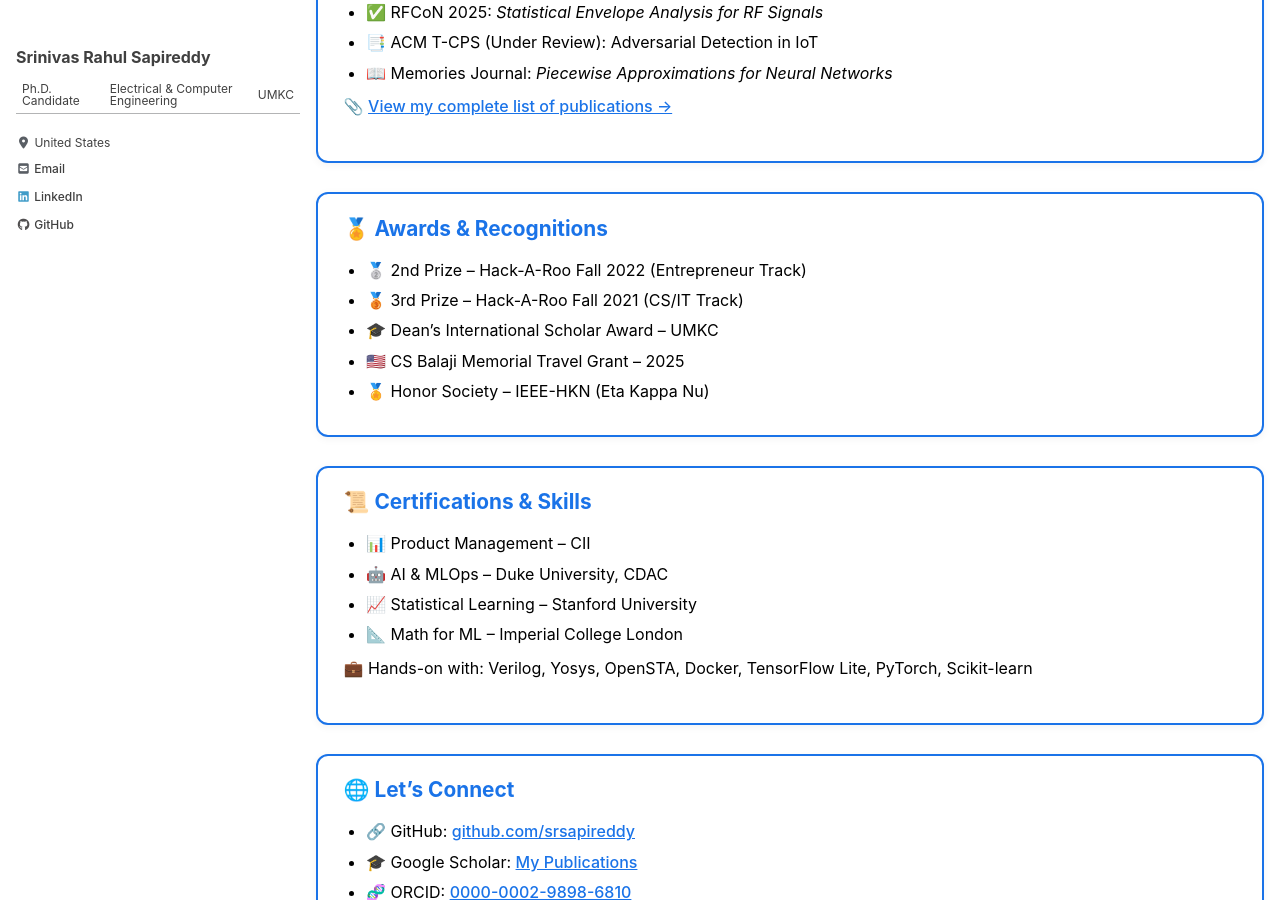
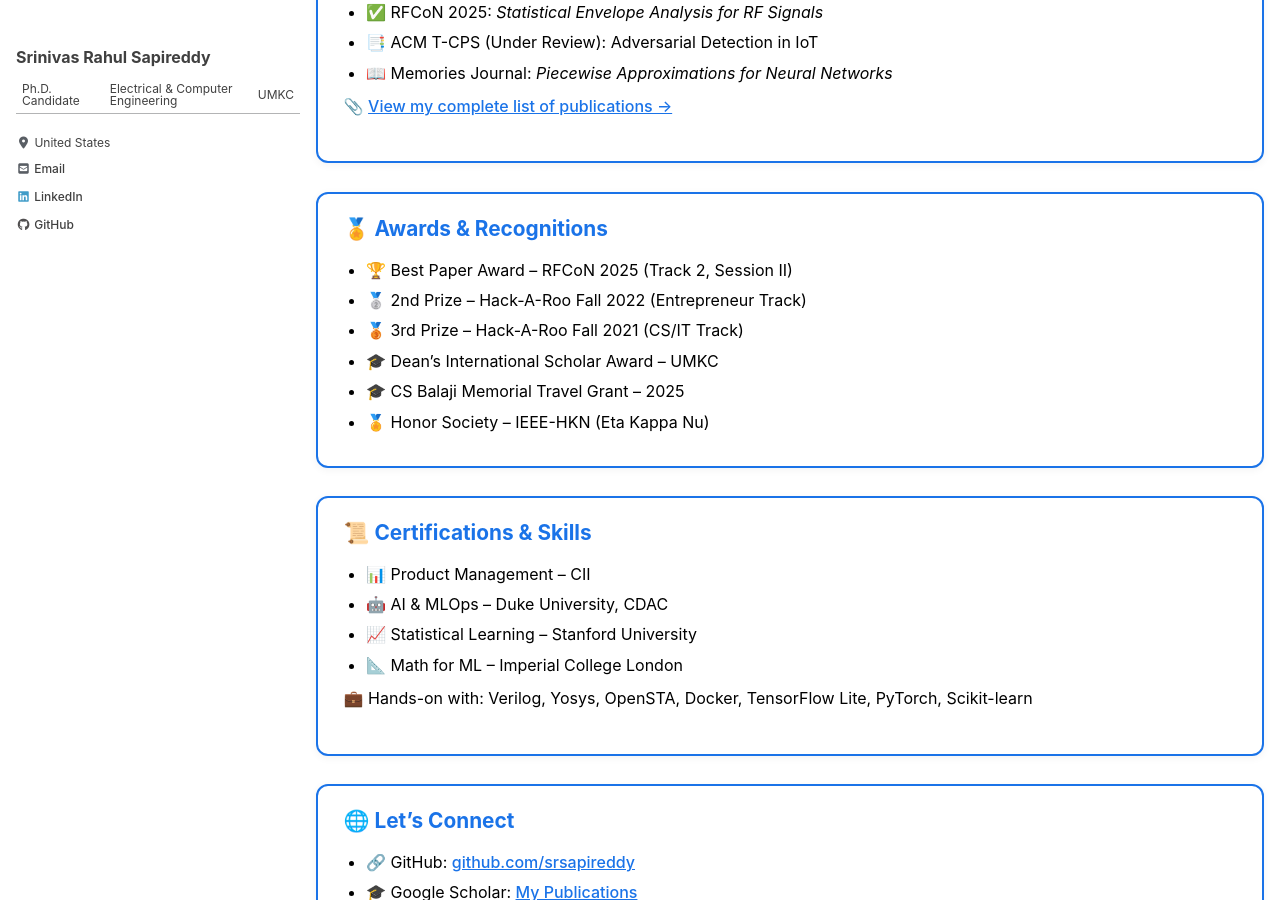
Before and after one commit to srsapireddy/srsapireddy.github.io, a Jekyll site: the page built from _pages/about.md, in a window 1280 px wide and 900 px high, scrolled down 777 px. Built offline with Jekyll 4.4.1, drawn with Linux system fonts in a browser that asks for light colours; cached includes are drawn as plain includes; nearby versions of some CDN libraries.

Commit message:
Update about.md

```diff
--- a/_pages/about.md
+++ b/_pages/about.md
@@ -94,10 +94,11 @@ Research Assistant at <strong>Missouri Institute of Defense and Energy</strong>
 <div class="about-section">
 <h3>🏅 Awards & Recognitions</h3>
 <ul>
+  <li>🏆 Best Paper Award – RFCoN 2025 (Track 2, Session II)</li>
   <li>🥈 2nd Prize – Hack-A-Roo Fall 2022 (Entrepreneur Track)</li>
   <li>🥉 3rd Prize – Hack-A-Roo Fall 2021 (CS/IT Track)</li>
   <li>🎓 Dean’s International Scholar Award – UMKC</li>
-  <li>🇺🇸 CS Balaji Memorial Travel Grant – 2025</li>
+  <li>🎓 CS Balaji Memorial Travel Grant – 2025</li>
   <li>🏅 Honor Society – IEEE-HKN (Eta Kappa Nu)</li>
 </ul>
 </div>
```
